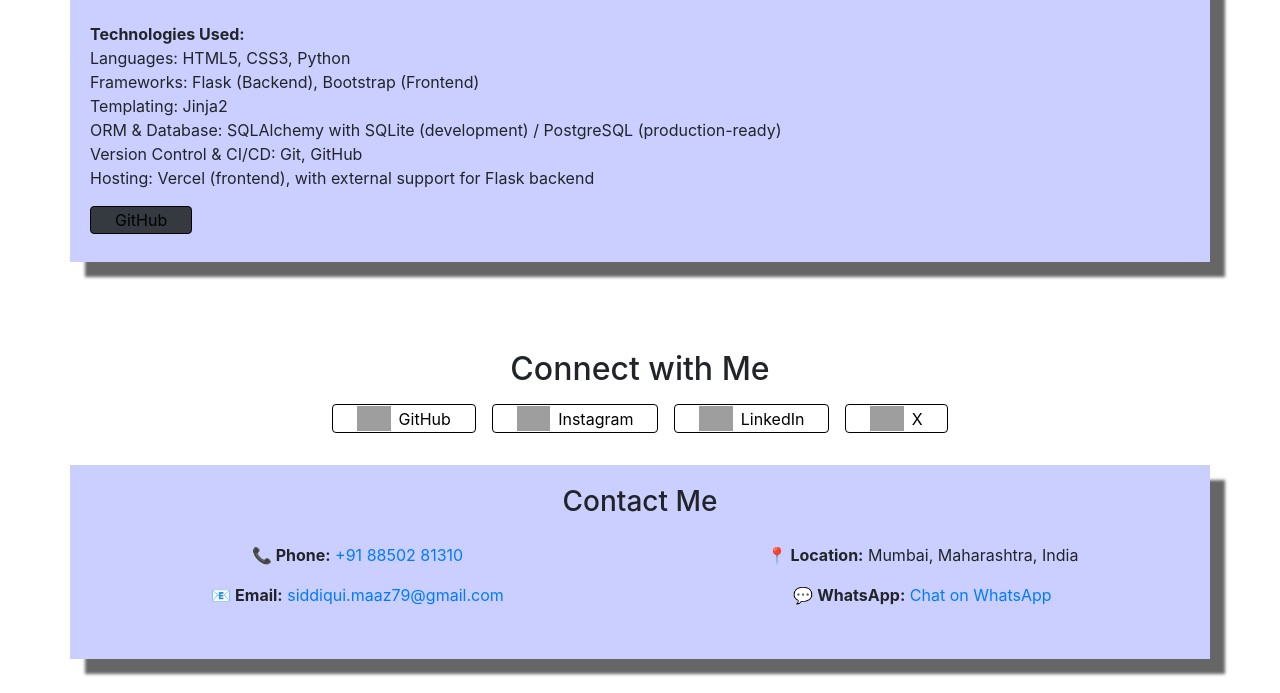
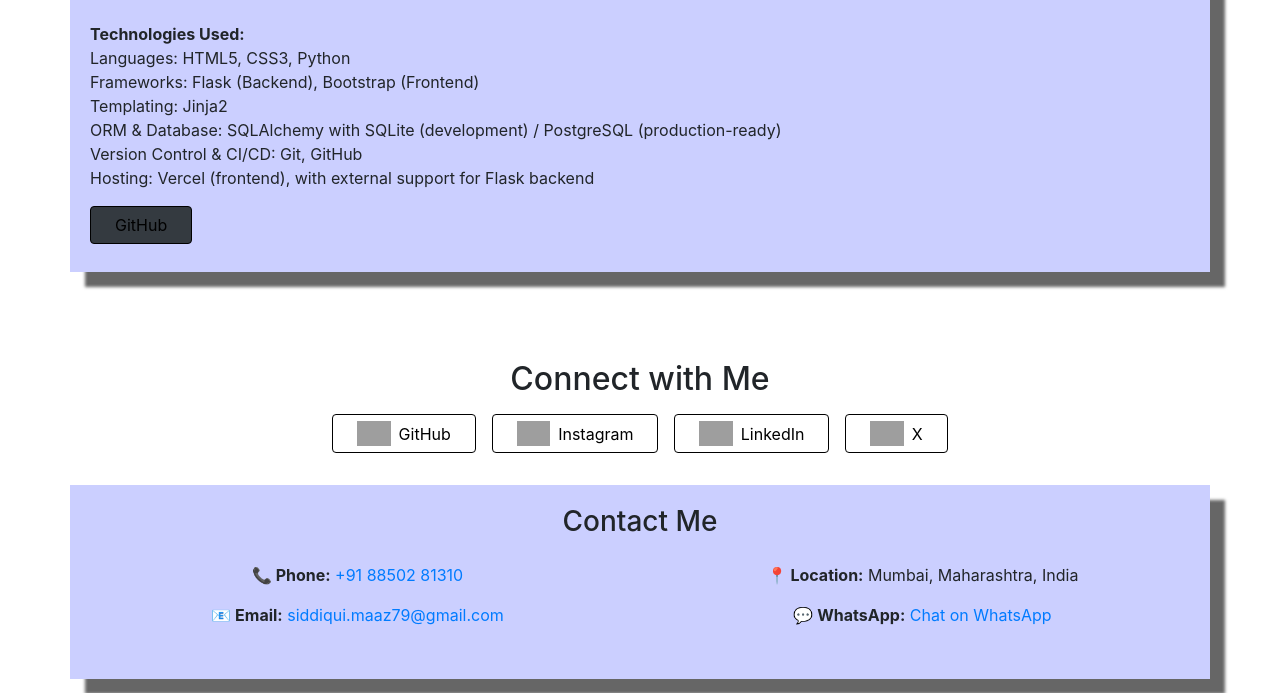
Before and after one commit to maazsiddiqui79/To-Do-List-Web-Application, a Flask app: page /Profile in a window 1280 px wide. Shown: the part 1759-2452 px from the top of the page. Run offline with Flask 3, Linux system fonts and the light colour scheme; some libraries are stand-ins or nearby versions; grey boxes are pictures that could not be loaded.

Commit message:
Update connect.html

```diff
--- a/api/templates/connect.html
+++ b/api/templates/connect.html
@@ -89,7 +89,7 @@ Hosting: Vercel (frontend), with external support for Flask backend
     <a
       href="https://github.com/maazsiddiqui79/100-Days-Python-Project"
       target="_blank"
-      ><button type="button" class="btn20 btn-dark px-4 d-flex mr-2 mb-2">
+      ><button type="button" class="btn20 btn btn-dark px-4 d-flex mr-2 mb-2">
         GitHub
       </button></a
     >
@@ -106,7 +106,7 @@ Hosting: Vercel (frontend), with external support for Flask backend
       class="m-2"
     >
       <button
-        class="btn20 btn-dark btn-outline-dark px-4 d-flex align-items-center"
+        class="btn20 btn btn-dark btn-outline-dark px-4 d-flex align-items-center"
       >
         <img
           src="https://upload.wikimedia.org/wikipedia/commons/9/91/Octicons-mark-github.svg"
@@ -123,7 +123,7 @@ Hosting: Vercel (frontend), with external support for Flask backend
       class="m-2"
     >
       <button
-        class="btn20 btn-dark btn-outline-dark px-4 d-flex align-items-center"
+        class="btn20 btn btn-dark btn-outline-dark px-4 d-flex align-items-center"
       >
         <img
           src="https://cdn-icons-png.flaticon.com/512/2111/2111463.png"
@@ -140,7 +140,7 @@ Hosting: Vercel (frontend), with external support for Flask backend
       class="m-2"
     >
       <button
-        class="btn20 btn-dark btn-outline-dark px-4 d-flex align-items-center"
+        class="btn20 btn btn-dark btn-outline-dark px-4 d-flex align-items-center"
       >
         <img
           src="https://cdn-icons-png.flaticon.com/512/145/145807.png"
@@ -153,7 +153,7 @@ Hosting: Vercel (frontend), with external support for Flask backend
     </a>
     <a href="https://x.com/siddiquimaazzz" target="_blank" class="m-2">
       <button
-        class="btn20 btn-dark btn-outline-dark px-4 d-flex align-items-center"
+        class="btn20 btn btn-dark btn-outline-dark px-4 d-flex align-items-center"
       >
         <img
           src="https://cdn-icons-png.flaticon.com/512/5968/5968830.png"
```
